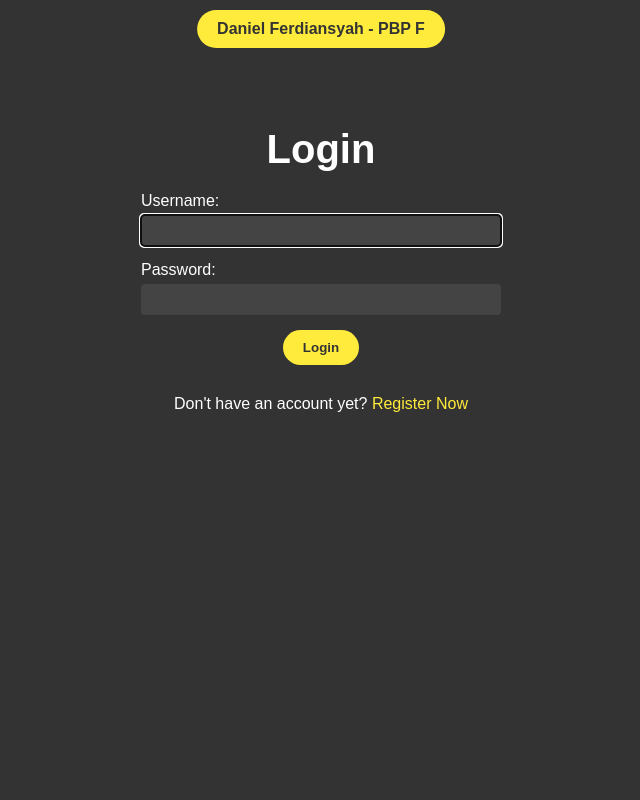
After one commit to danferdiansyah/grime, a Django app: page /login/ in a window 1280 px wide. The commit adds this page. Shown: the whole page, without its empty margins (319-959 px from the left). Run offline with Django 5.2, Linux system fonts and the light colour scheme.

Commit message:
Created login form, auth, and connected models to User

```diff
--- a/grime/settings.py
+++ b/grime/settings.py
@@ -10,6 +10,7 @@ For the full list of settings and their values, see
 https://docs.djangoproject.com/en/5.1/ref/settings/
 """
 
+import os
 from pathlib import Path
 
 # Build paths inside the project like this: BASE_DIR / 'subdir'.
@@ -23,7 +24,8 @@ BASE_DIR = Path(__file__).resolve().parent.parent
 SECRET_KEY = 'django-insecure-5o7^2g8xz5sh=lwr_(8__iy2ub@4cqp@6#k++!%%95j&jm(bk5'
 
 # SECURITY WARNING: don't run with debug turned on in production!
-DEBUG = True
+PRODUCTION = os.getenv("PRODUCTION", False)
+DEBUG = not PRODUCTION
 
 ALLOWED_HOSTS = ["localhost", "127.0.0.1", "daniel-ferdiansyah-grime.pbp.cs.ui.ac.id"]
 
--- a/main/models.py
+++ b/main/models.py
@@ -1,7 +1,9 @@
 from django.db import models
+from django.contrib.auth.models import User
 import uuid
 
 class Product(models.Model):
+    user = models.ForeignKey(User, on_delete=models.CASCADE)
     id = models.UUIDField(primary_key=True, default=uuid.uuid4, editable=False)
     name = models.CharField(max_length=255)
     price = models.IntegerField()
--- /dev/null
+++ b/main/templates/login.html
@@ -0,0 +1,176 @@
+{% extends 'base.html' %}
+
+{% block meta %}
+<title>Login</title>
+<style>
+  body {
+    margin: 0;
+    font-family: Arial, sans-serif;
+    background-color: #333;
+    color: white;
+    min-height: 100vh;
+    display: flex;
+    flex-direction: column;
+    align-items: center;
+    padding: 20px;
+    box-sizing: border-box;
+  }
+
+  .top-bar {
+    background-color: #FFEB3B;
+    color: #333;
+    font-weight: bold;
+    border-radius: 20px;
+    padding: 10px 20px;
+    position: fixed;
+    top: 10px;
+    left: 50%;
+    transform: translateX(-50%);
+    z-index: 1;
+    white-space: nowrap;
+    overflow: hidden;
+    text-overflow: ellipsis;
+    max-width: 90%;
+  }
+
+  .container {
+    text-align: center;
+    width: 100%;
+    max-width: 400px;
+    margin-top: 60px;
+    overflow-y: auto;
+    max-height: calc(100vh - 100px);
+    padding: 20px;
+    box-sizing: border-box;
+  }
+
+  h1 {
+    font-size: 2.5rem;
+    margin-bottom: 20px;
+    font-weight: bold;
+  }
+
+  form {
+    display: flex;
+    flex-direction: column;
+    align-items: center;
+    width: 100%;
+  }
+
+  .form-group {
+    margin-bottom: 15px;
+    width: 100%;
+  }
+
+  .form-group label {
+    display: block;
+    margin-bottom: 5px;
+    text-align: left;
+  }
+
+  input[type="text"], input[type="password"] {
+    width: 100%;
+    padding: 8px;
+    border: none;
+    border-radius: 4px;
+    background-color: #444;
+    color: white;
+    box-sizing: border-box;
+  }
+
+  .btn {
+    background-color: #FFEB3B;
+    color: #333;
+    border: none;
+    padding: 10px 20px;
+    border-radius: 20px;
+    cursor: pointer;
+    font-weight: bold;
+    transition: background-color 0.3s, transform 0.1s;
+  }
+
+  .btn:hover {
+    background-color: #FFC107;
+  }
+
+  .btn:active {
+    transform: scale(0.98);
+  }
+
+  a {
+    text-decoration: none;
+    color: #FFEB3B;
+    margin-top: 10px;
+    display: inline-block;
+  }
+
+  a:hover {
+    text-decoration: underline;
+  }
+
+  .messages {
+    list-style-type: none;
+    padding: 0;
+    margin: 15px 0;
+  }
+
+  .messages li {
+    padding: 10px;
+    margin-bottom: 10px;
+    border-radius: 4px;
+    background-color: #FF6B6B;
+    color: white;
+  }
+
+  .register-link {
+    margin-top: 20px;
+  }
+
+  @media (max-width: 480px) {
+    .container {
+      padding: 10px;
+    }
+
+    h1 {
+      font-size: 2rem;
+    }
+
+    .btn {
+      width: 100%;
+    }
+  }
+</style>
+{% endblock meta %}
+
+{% block content %}
+<div class="top-bar">{{ name }} - {{ class }}</div>
+
+<div class="container">
+  <h1>Login</h1>
+
+  <form method="POST" action="">
+    {% csrf_token %}
+    <div class="form-group">
+      {{ form.username.label_tag }}
+      {{ form.username }}
+    </div>
+    <div class="form-group">
+      {{ form.password.label_tag }}
+      {{ form.password }}
+    </div>
+    <button type="submit" class="btn login_btn">Login</button>
+  </form>
+
+  {% if messages %}
+  <ul class="messages">
+    {% for message in messages %}
+    <li{% if message.tags %} class="{{ message.tags }}"{% endif %}>{{ message }}</li>
+    {% endfor %}
+  </ul>
+  {% endif %}
+
+  <p class="register-link">
+    Don't have an account yet? <a href="{% url 'main:register' %}">Register Now</a>
+  </p>
+</div>
+{% endblock content %}
--- a/main/templates/main.html
+++ b/main/templates/main.html
@@ -135,6 +135,12 @@
         <a href="{% url 'main:create_product' %}">
             <button>Add New Product</button>
         </a>
+
+        <a href="{% url 'main:logout' %}">
+            <button>Logout</button>
+        </a>
+
+        <h5>Last login session: {{ last_login }}</h5>
     </div>
 </body>
 </html>
--- a/main/urls.py
+++ b/main/urls.py
@@ -1,5 +1,5 @@
 from django.urls import path
-from main.views import show_main, create_product, show_xml, show_json, show_xml_by_id, show_json_by_id
+from main.views import show_main, create_product, show_xml, show_json, show_xml_by_id, show_json_by_id, register, login_user, logout_user
 
 
 app_name = 'main'
@@ -10,5 +10,8 @@ urlpatterns = [
     path('xml/', show_xml, name='show_xml'),
     path('json/', show_json, name='show_json'),
     path('xml/<str:id>/', show_xml_by_id, name='show_xml_by_id'),
-    path('json/<str:id>/', show_json_by_id, name='show_json_by_id')
+    path('json/<str:id>/', show_json_by_id, name='show_json_by_id'),
+    path('register/', register, name='register'),
+    path('login/', login_user, name='login'),
+    path('logout/', logout_user, name='logout'),
 ]
--- a/main/views.py
+++ b/main/views.py
@@ -1,16 +1,25 @@
+import datetime
+from django.http import HttpResponseRedirect
+from django.urls import reverse
+from django.contrib.auth.forms import UserCreationForm, AuthenticationForm
+from django.contrib import messages
+from django.contrib.auth import authenticate, login, logout
+from django.contrib.auth.decorators import login_required
 from django.shortcuts import render, redirect
 from main.forms import ProductForm
 from main.models import Product
 from django.http import HttpResponse
 from django.core import serializers
 
+@login_required(login_url='/login')
 def show_main(request):
-    products = Product.objects.all()
+    products = Product.objects.all(user=request.user)
     context = {
         'tagline': 'Anytime, anywhere.',
         'name' : 'Daniel Ferdiansyah',
         'class' : 'PBP F',
-        'products' : products
+        'products' : products,
+        'last_login': request.COOKIES['last_login'],
     }
 
     return render(request, "main.html", context)
@@ -20,7 +29,9 @@ def create_product(request):
     form = ProductForm(request.POST or None)
 
     if form.is_valid() and request.method == "POST":
-        form.save()
+        product = form.save(commit=False)
+        product.user = request.user
+        product.save()
         return redirect('main:show_main')
 
     context = {'form': form,
@@ -43,3 +54,40 @@ def show_xml_by_id(request, id):
 def show_json_by_id(request, id):
     data = Product.objects.filter(pk=id)
     return HttpResponse(serializers.serialize("json", data), content_type="application/json")
+
+def register(request):
+    form = UserCreationForm()
+
+    if request.method == "POST":
+        form = UserCreationForm(request.POST)
+        if form.is_valid():
+            form.save()
+            messages.success(request, 'Your account has been successfully created!')
+            return redirect('main:login')
+    context = {'form': form,
+                'name' : 'Daniel Ferdiansyah',
+                'class' : 'PBP F'}
+    return render(request, 'register.html', context)
+
+def login_user(request):
+   if request.method == 'POST':
+      form = AuthenticationForm(data=request.POST)
+
+      if form.is_valid():
+        user = form.get_user()
+        login(request, user)
+        response = HttpResponseRedirect(reverse("main:show_main"))
+        response.set_cookie('last_login', str(datetime.datetime.now()))
+        return response
+   else:
+      form = AuthenticationForm(request)
+   context = {'form': form,
+               'name' : 'Daniel Ferdiansyah',
+               'class' : 'PBP F'}
+   return render(request, 'login.html', context)
+
+def logout_user(request):
+    logout(request)
+    response = HttpResponseRedirect(reverse('main:login'))
+    response.delete_cookie('last_login')
+    return response
```
Also changed, not shown: main/templates/register.html (added, +181 -0 lines), main/migrations/0003_product_user.py (added).
